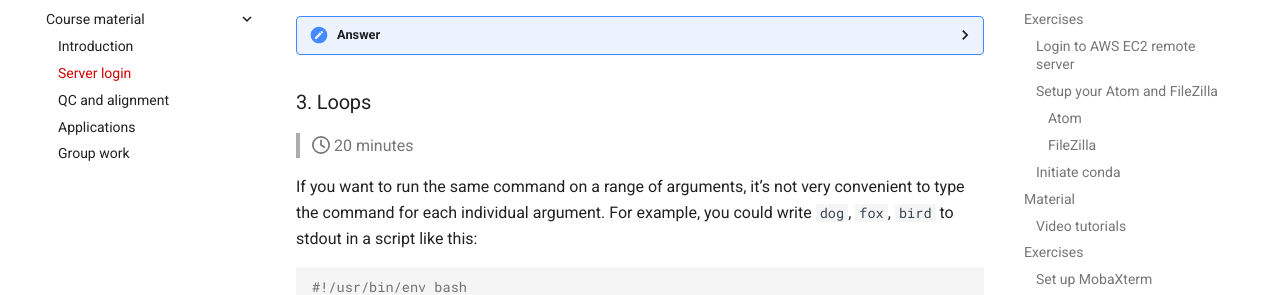
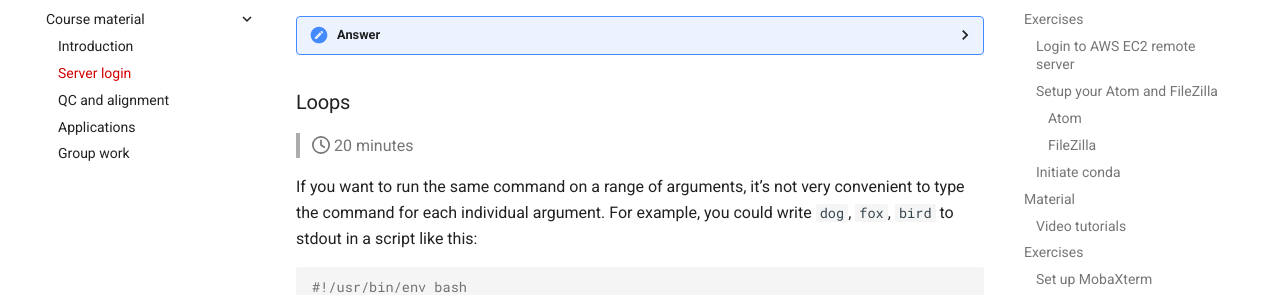
Before and after one commit to sib-swiss/NGS-longreads-training, an MkDocs documentation site: the page built from docs/course_material/server_login.md, in a window 1280 px wide and 900 px high, scrolled down 5630 px. Shown: the part 170-465 px from the top of the window. Built offline with MkDocs 1.6.1 and Material for MkDocs 9.7.7, drawn with Linux system fonts in a browser that asks for light colours; emoji names are drawn with the system emoji font; comment, search, counter and statistics services are not loaded.

Commit message:
minor typos

````diff
--- a/docs/course_material/server_login.md
+++ b/docs/course_material/server_login.md
@@ -449,7 +449,7 @@ Make a shell script that automatically counts the number of system directories a
     ls | wc -l
     ```
 
-### 3. Loops
+### Loops
 
 >:fontawesome-regular-clock: 20 minutes
 
````
Also changed, not shown: docs/precourse.md (+1 -1 lines), 1 other file.
